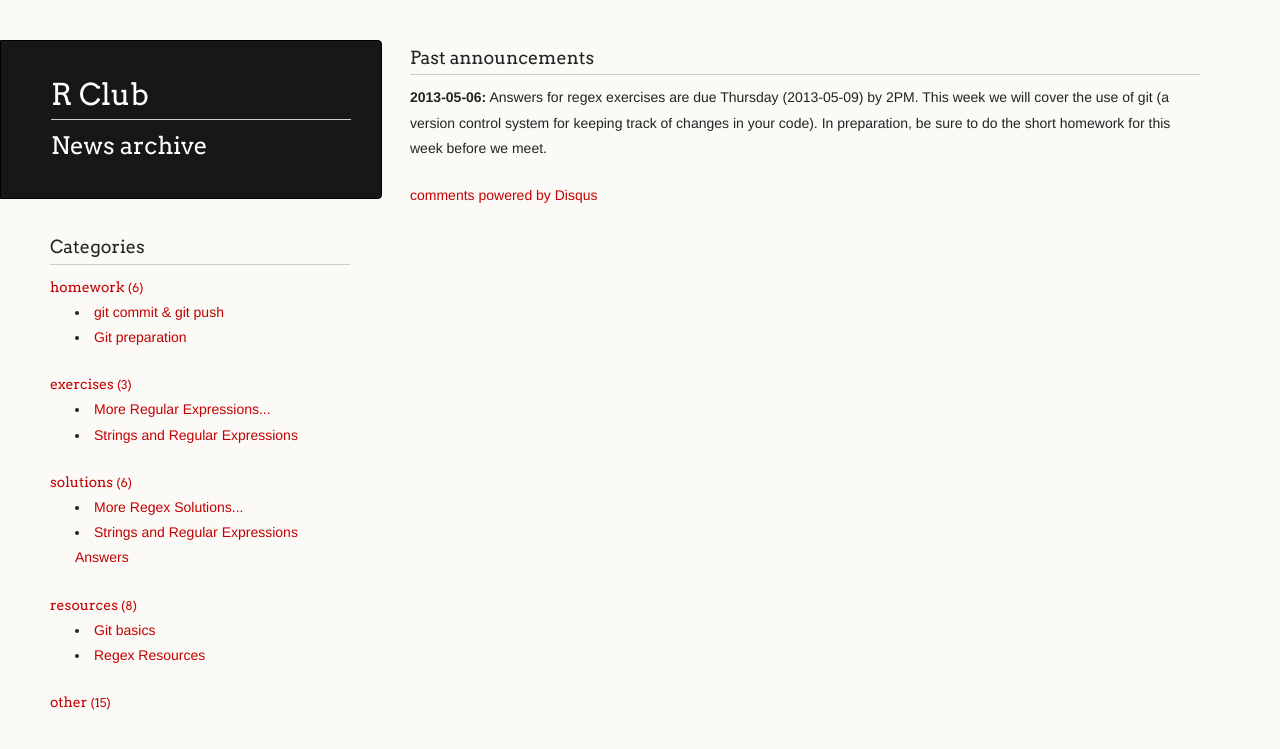
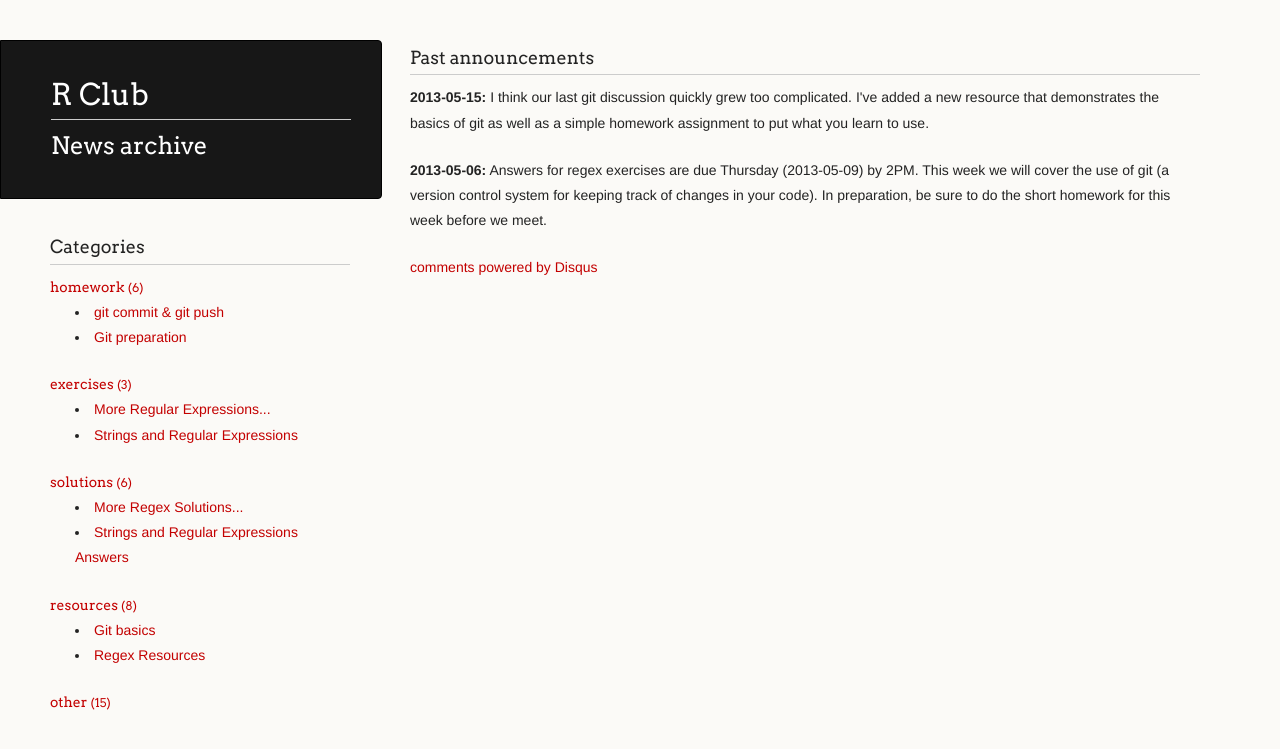
Before and after one commit to mfcovington/r_club, a Jekyll site: the page built from _posts/2013-01-01-announcements.md, in a window 1280 px wide. Shown: the top 749 px of the page. Built offline with Jekyll 4.4.1, drawn with Linux system fonts in a browser that asks for light colours; Markdown is read by kramdown in place of the engine named in the settings; comment, search, counter and statistics services are not loaded.

Commit message:
add announcement

```diff
--- a/_posts/2013-01-01-announcements.md
+++ b/_posts/2013-01-01-announcements.md
@@ -10,8 +10,8 @@ announcements:
 # order). If no announcement is desired for the front page, use an entry with
 # no values for the first 'date'/'text' key combo.
 
- - date:
-   text:
+ - date: 2013-05-15
+   text: I think our last git discussion quickly grew too complicated. I've added a new resource that demonstrates the basics of git as well as a simple homework assignment to put what you learn to use.
 
  - date: 2013-05-06
    text: Answers for regex exercises are due Thursday (2013-05-09) by 2PM. This week we will cover the use of git (a version control system for keeping track of changes in your code). In preparation, be sure to do the short homework for this week before we meet.
```
